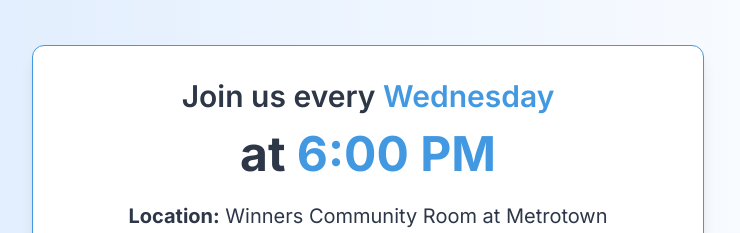
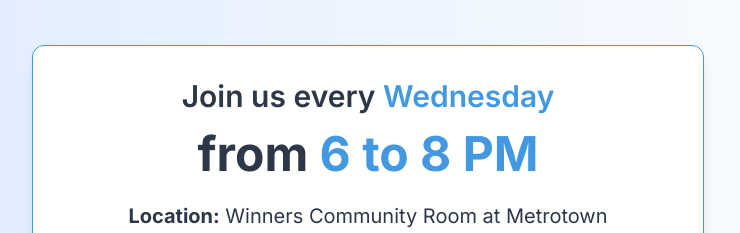
Before and after one commit to TananK/betmclub, a plain HTML site: page index.html in a window 1280 px wide. Shown: the part 2295-2528 px from the top of the page, without its empty margins (272-1012 px from the left). Drawn offline with nearby package versions, Linux system fonts and the light colour scheme.

Commit message:
change meeting time

```diff
--- a/index.html
+++ b/index.html
@@ -157,7 +157,7 @@
                     Join us every <span class="text-betm-light-blue">Wednesday</span>
                 </p>
                 <p class="text-5xl font-extrabold mb-6 text-betm-blue">
-                    at <span class="text-betm-light-blue">6:00 PM</span>
+                    from <span class="text-betm-light-blue">6 to 8 PM</span>
                 </p>
                 <p class="text-xl mb-4 text-betm-blue">
                     <strong>Location:</strong> Winners Community Room at Metrotown
```
